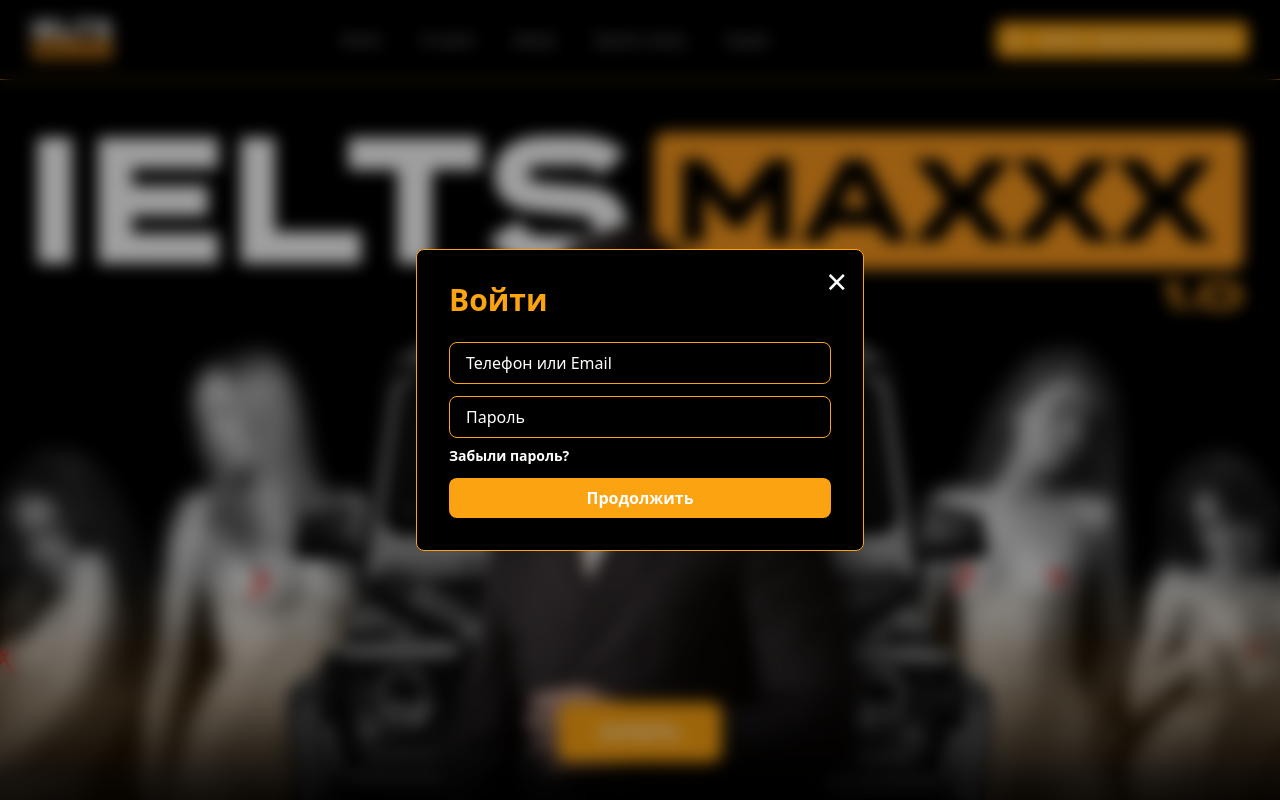
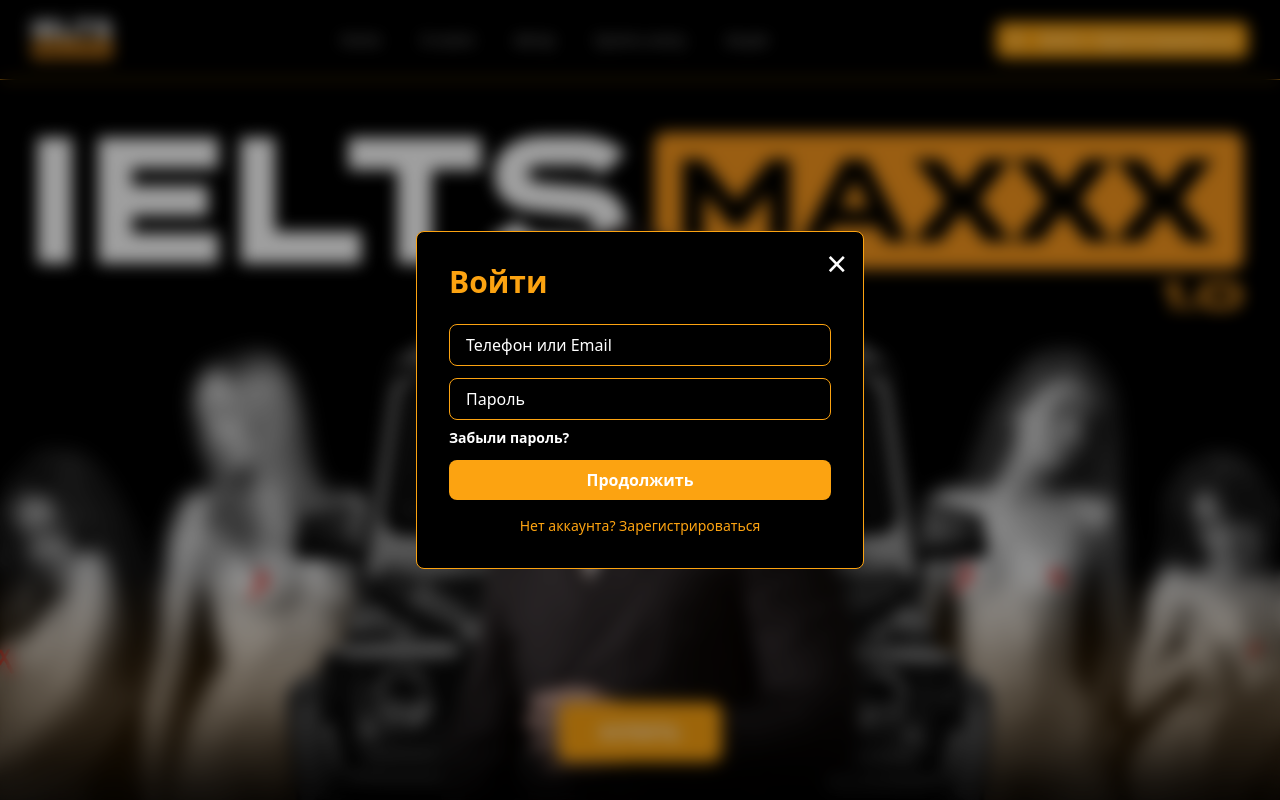
Before and after one commit to KhakimDon/ielts-maxxx, a Next.js app: page / in a window 1280 px wide. Both pictures are taken after a click on the button "Войти / Зарегистрироваться". Shown: the top 800 px of the page. Built offline with nearby package versions, Linux system fonts and the light colour scheme.

Commit message:
finallllllllllll

```diff
--- a/app/components/AuthModal.tsx
+++ b/app/components/AuthModal.tsx
@@ -7,9 +7,14 @@ import { useAuth } from "@/hooks/useAuth";
 interface AuthModalProps {
   isOpen: boolean;
   onClose: () => void;
+  onSwitchToRegister?: () => void; // ✅ добавлено
 }
 
-export default function AuthModal({ isOpen, onClose }: AuthModalProps) {
+export default function AuthModal({
+  isOpen,
+  onClose,
+  onSwitchToRegister,
+}: AuthModalProps) {
   const router = useRouter();
   const { login } = useAuth();
 
@@ -55,7 +60,7 @@ export default function AuthModal({ isOpen, onClose }: AuthModalProps) {
 
       const data = await response.json();
 
-      // Временно подставим фейковое имя/фамилию, пока не делаем /me endpoint
+      // Временно подставим фейковое имя/фамилию
       login(data.access, data.refresh, {
         first_name: "Имя",
         last_name: "Пользователя",
@@ -118,6 +123,15 @@ export default function AuthModal({ isOpen, onClose }: AuthModalProps) {
         >
           Продолжить
         </button>
+
+        {onSwitchToRegister && (
+          <p
+            className="text-sm text-[#fca311] mt-4 cursor-pointer text-center"
+            onClick={onSwitchToRegister}
+          >
+            Нет аккаунта? Зарегистрироваться
+          </p>
+        )}
       </div>
     </div>
   );
--- a/app/components/Header.tsx
+++ b/app/components/Header.tsx
@@ -35,7 +35,6 @@ export default function Header() {
           />
         </Link>
 
-        {/* 🔒 Модалки */}
         <AuthModal
           isOpen={isModalOpen}
           onClose={() => setIsModalOpen(false)}
```
